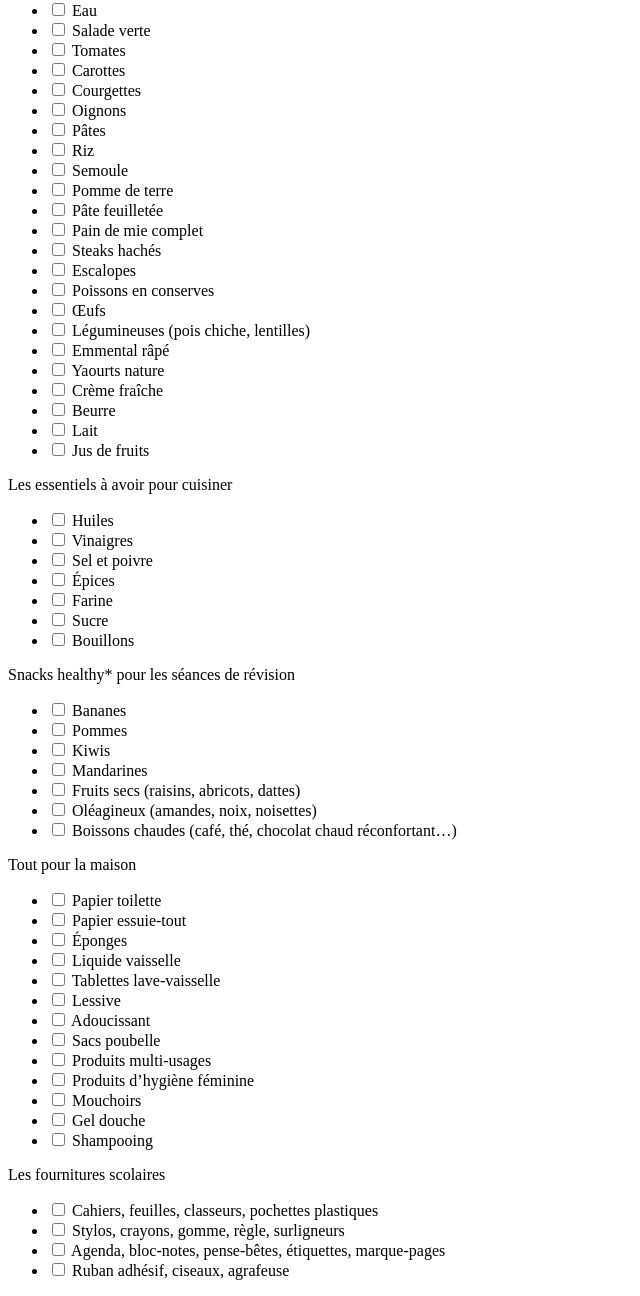
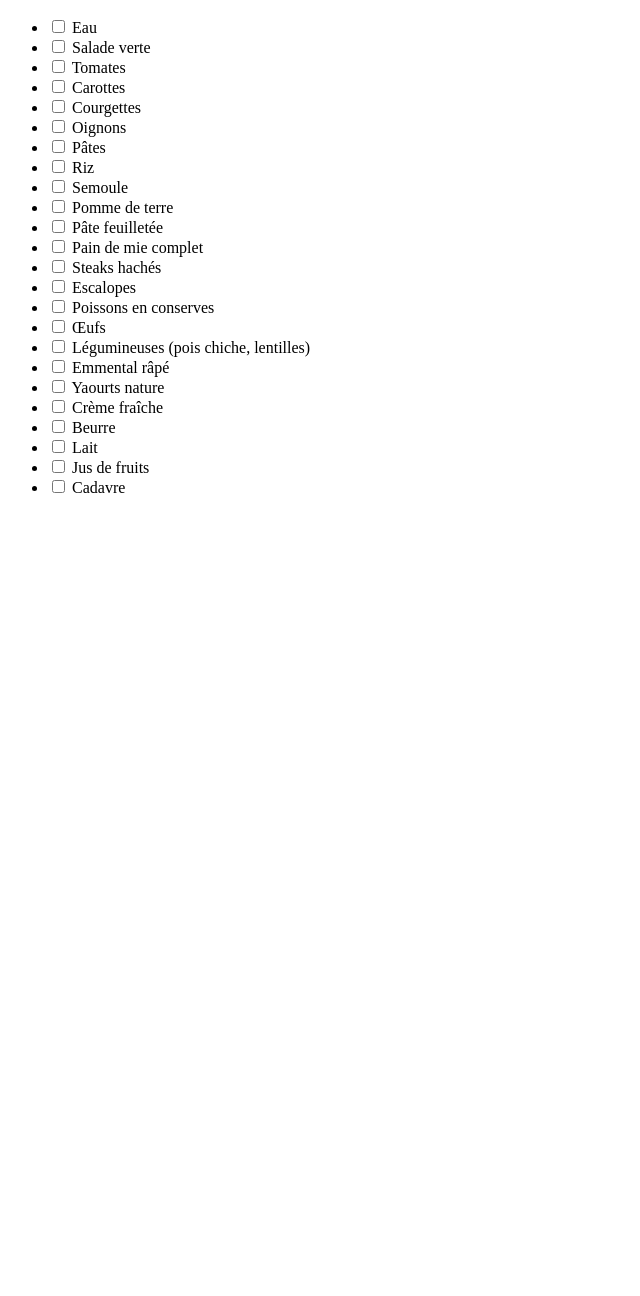
Before and after one commit to Norcith/hole-in-my-cuckroach, a plain HTML site: page index.html in a window 1280 px wide. Shown: the part 269-1565 px from the top of the page, without its empty margins (0-640 px from the left). After the commit the page ends 800 px from the top, so only its background shows below. Drawn offline with Linux system fonts and the light colour scheme.

Commit message:
Update section title and add items to list
Replaced 'Alimentation' paragraph with 'Obscèques' header and added additional items to the list.

```diff
--- a/index.html
+++ b/index.html
@@ -99,7 +99,7 @@
         </ul>
       </div>
       <div id="a_obseques">
-        <p>Alimentation</p>
+        <h2>Obscèques</h2>
         <ul>
       <li><label><input type="checkbox"> Eau</label></li>
       <li><label><input type="checkbox"> Salade verte</label></li>
@@ -124,49 +124,7 @@
       <li><label><input type="checkbox"> Beurre</label></li>
       <li><label><input type="checkbox"> Lait</label></li>
       <li><label><input type="checkbox"> Jus de fruits</label></li>
-  </ul>
-  <p>Les essentiels à avoir pour cuisiner</p>
-  <ul>
-    <li><label><input type="checkbox"> Huiles</label></li>
-    <li><label><input type="checkbox"> Vinaigres</label></li>
-    <li><label><input type="checkbox"> Sel et poivre</label></li>
-    <li><label><input type="checkbox"> Épices</label></li>
-    <li><label><input type="checkbox"> Farine</label></li>
-    <li><label><input type="checkbox"> Sucre</label></li>
-    <li><label><input type="checkbox"> Bouillons</label></li>
-  </ul>
-  <p>Snacks healthy* pour les séances de révision</p>
-  <ul>
-    <li><label><input type="checkbox"> Bananes</label></li>
-    <li><label><input type="checkbox"> Pommes</label></li>
-    <li><label><input type="checkbox"> Kiwis</label></li>
-    <li><label><input type="checkbox"> Mandarines</label></li>
-    <li><label><input type="checkbox"> Fruits secs (raisins, abricots, dattes)</label></li>
-    <li><label><input type="checkbox"> Oléagineux (amandes, noix, noisettes)</label></li>
-    <li><label><input type="checkbox"> Boissons chaudes (café, thé, chocolat chaud réconfortant…)</label></li>
-  </ul>
-  <p>Tout pour la maison</p>
-  <ul>
-    <li><label><input type="checkbox"> Papier toilette</label></li>
-    <li><label><input type="checkbox"> Papier essuie-tout</label></li>
-    <li><label><input type="checkbox"> Éponges</label></li>
-    <li><label><input type="checkbox"> Liquide vaisselle</label></li>
-    <li><label><input type="checkbox"> Tablettes lave-vaisselle</label></li>
-    <li><label><input type="checkbox"> Lessive</label></li>
-    <li><label><input type="checkbox"> Adoucissant</label></li>
-    <li><label><input type="checkbox"> Sacs poubelle</label></li>
-    <li><label><input type="checkbox"> Produits multi-usages</label></li>
-    <li><label><input type="checkbox"> Produits d’hygiène féminine</label></li>
-    <li><label><input type="checkbox"> Mouchoirs</label></li>
-    <li><label><input type="checkbox"> Gel douche</label></li>
-    <li><label><input type="checkbox"> Shampooing</label></li>
-  </ul>
-  <p>Les fournitures scolaires</p>
-  <ul>
-    <li><label><input type="checkbox"> Cahiers, feuilles, classeurs, pochettes plastiques</label></li>
-    <li><label><input type="checkbox"> Stylos, crayons, gomme, règle, surligneurs</label></li>
-    <li><label><input type="checkbox"> Agenda, bloc-notes, pense-bêtes, étiquettes, marque-pages</label></li>
-    <li><label><input type="checkbox"> Ruban adhésif, ciseaux, agrafeuse</label></li>
+      <li><label><input type="checkbox"> Cadavre</label></li>
     </ul>
       </div>
     </template>
```
Lines whose indentation alone changed are shown as unchanged.
